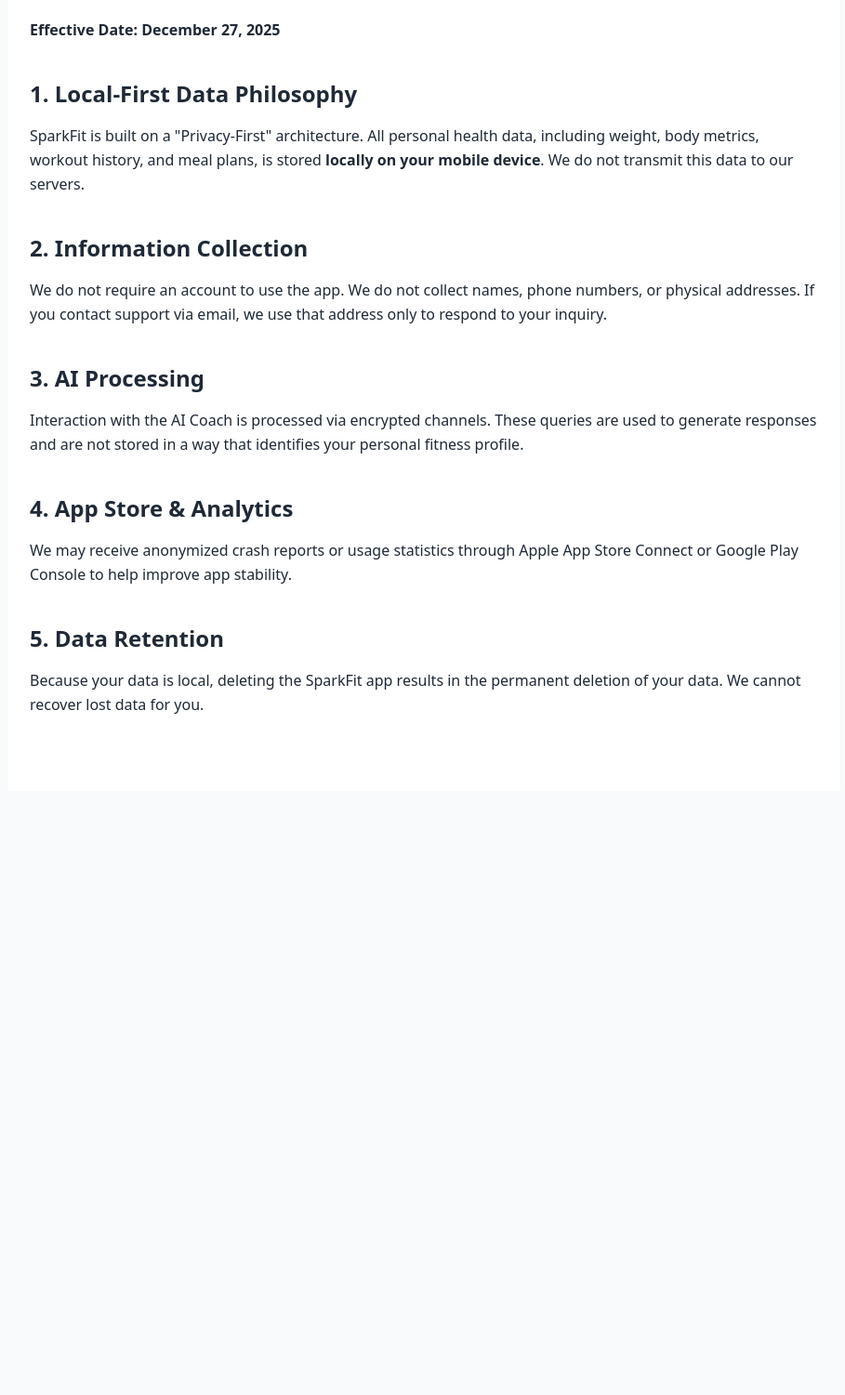
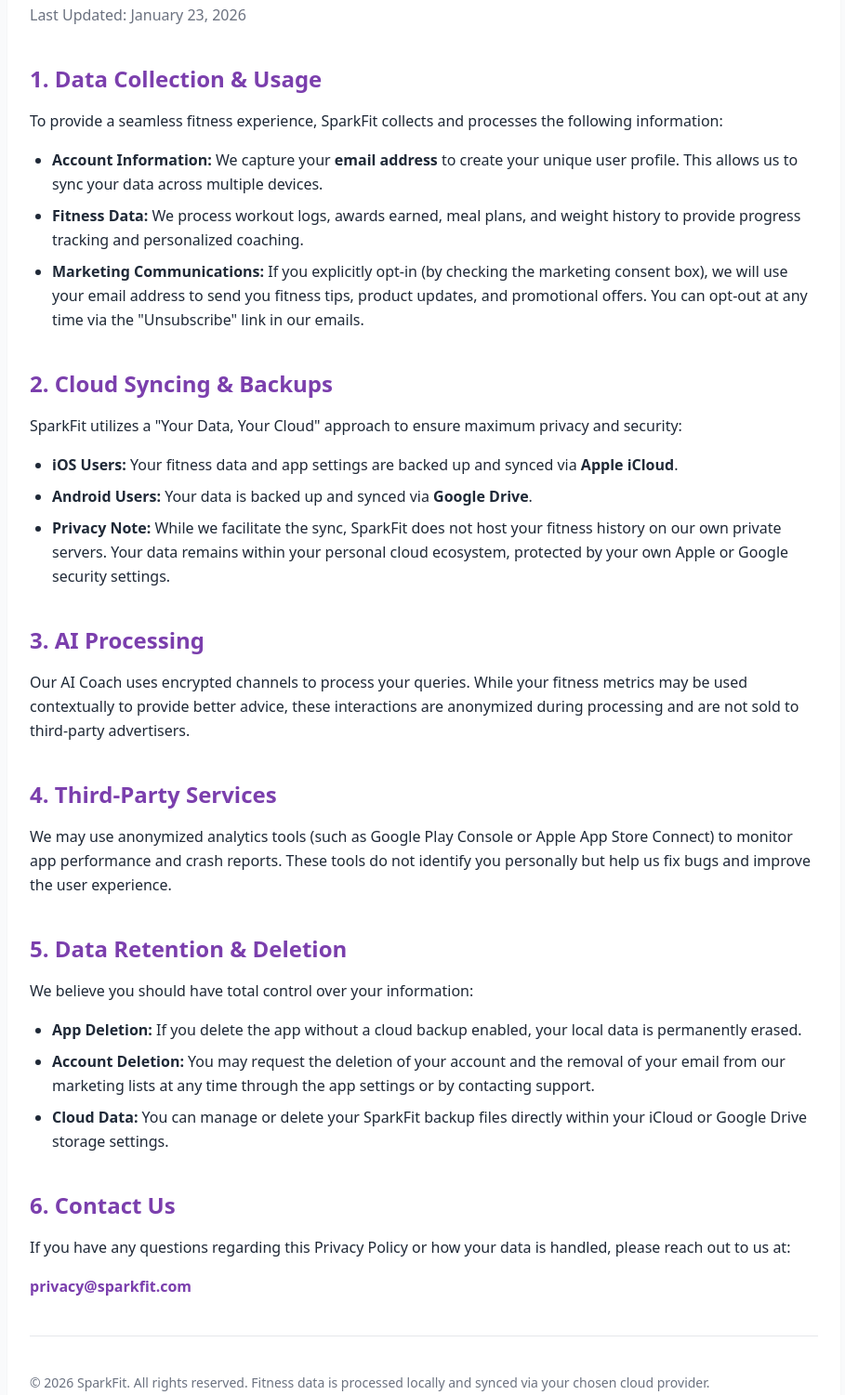
Before and after one commit to colbateson/sparkfit-website, a plain HTML site: page privacy.html in a window 1280 px wide. Shown: the part 191-1692 px from the top of the page at 93% size, without its empty margins (184-1093 px from the left). Before the commit the page ends 1042 px from the top, so only its background shows below. Drawn offline with nearby package versions, Linux system fonts and the light colour scheme.

Commit message:
Update privacy.html

```diff
--- a/privacy.html
+++ b/privacy.html
@@ -1,31 +1,74 @@
 <!DOCTYPE html>
 <html lang="en">
 <head>
-    <meta charset="UTF-8"><meta name="viewport" content="width=device-width, initial-scale=1.0">
+    <meta charset="UTF-8">
+    <meta name="viewport" content="width=device-width, initial-scale=1.0">
     <title>Privacy Policy - SparkFit</title>
     <script src="https://cdn.tailwindcss.com"></script>
-    <style>:root { --brand-purple: #7B3FAD; } .text-brand { color: var(--brand-purple); }</style>
+    <style>
+        :root { --brand-purple: #7B3FAD; }
+        .text-brand { color: var(--brand-purple); }
+        .bg-brand { background-color: var(--brand-purple); }
+    </style>
 </head>
 <body class="bg-gray-50 text-gray-800 font-sans leading-relaxed">
     <div class="max-w-4xl mx-auto py-20 px-6 bg-white shadow-sm min-h-screen">
-        <a href="index.html" class="text-brand font-bold mb-8 inline-block">← Back to Home</a>
-        <h1 class="text-4xl font-black mb-8">Privacy Policy</h1>
-        <p class="mb-6 font-bold">Effective Date: December 27, 2025</p>
+        <a href="index.html" class="text-brand font-bold mb-8 inline-block hover:underline">← Back to Home</a>
 
-        <h2 class="text-2xl font-bold mt-10 mb-4">1. Local-First Data Philosophy</h2>
-        <p>SparkFit is built on a "Privacy-First" architecture. All personal health data, including weight, body metrics, workout history, and meal plans, is stored <strong>locally on your mobile device</strong>. We do not transmit this data to our servers.</p>
+        <h1 class="text-4xl font-black mb-4">Privacy Policy</h1>
+        <p class="mb-8 text-gray-500">Last Updated: January 23, 2026</p>
 
-        <h2 class="text-2xl font-bold mt-10 mb-4">2. Information Collection</h2>
-        <p>We do not require an account to use the app. We do not collect names, phone numbers, or physical addresses. If you contact support via email, we use that address only to respond to your inquiry.</p>
+        <section class="mb-10">
+            <h2 class="text-2xl font-bold mt-10 mb-4 text-brand">1. Data Collection & Usage</h2>
+            <p class="mb-4">To provide a seamless fitness experience, SparkFit collects and processes the following information:</p>
+            <ul class="list-disc ml-6 space-y-2">
+                <li><strong>Account Information:</strong> We capture your <strong>email address</strong> to create your unique user profile. This allows us to sync your data across multiple devices.</li>
+                <li><strong>Fitness Data:</strong> We process workout logs, awards earned, meal plans, and weight history to provide progress tracking and personalized coaching.</li>
+                <li><strong>Marketing Communications:</strong> If you explicitly opt-in (by checking the marketing consent box), we will use your email address to send you fitness tips, product updates, and promotional offers. You can opt-out at any time via the "Unsubscribe" link in our emails.</li>
+            </ul>
+        </section>
 
-        <h2 class="text-2xl font-bold mt-10 mb-4">3. AI Processing</h2>
-        <p>Interaction with the AI Coach is processed via encrypted channels. These queries are used to generate responses and are not stored in a way that identifies your personal fitness profile.</p>
+        <section class="mb-10">
+            <h2 class="text-2xl font-bold mt-10 mb-4 text-brand">2. Cloud Syncing & Backups</h2>
+            <p class="mb-4">SparkFit utilizes a "Your Data, Your Cloud" approach to ensure maximum privacy and security:</p>
+            <ul class="list-disc ml-6 space-y-2">
+                <li><strong>iOS Users:</strong> Your fitness data and app settings are backed up and synced via <strong>Apple iCloud</strong>.</li>
+                <li><strong>Android Users:</strong> Your data is backed up and synced via <strong>Google Drive</strong>.</li>
+                <li><strong>Privacy Note:</strong> While we facilitate the sync, SparkFit does not host your fitness history on our own private servers. Your data remains within your personal cloud ecosystem, protected by your own Apple or Google security settings.</li>
+            </ul>
+        </section>
 
-        <h2 class="text-2xl font-bold mt-10 mb-4">4. App Store & Analytics</h2>
-        <p>We may receive anonymized crash reports or usage statistics through Apple App Store Connect or Google Play Console to help improve app stability.</p>
+        <section class="mb-10">
+            <h2 class="text-2xl font-bold mt-10 mb-4 text-brand">3. AI Processing</h2>
+            <p>Our AI Coach uses encrypted channels to process your queries. While your fitness metrics may be used contextually to provide better advice, these interactions are anonymized during processing and are not sold to third-party advertisers.</p>
+        </section>
 
-        <h2 class="text-2xl font-bold mt-10 mb-4">5. Data Retention</h2>
-        <p>Because your data is local, deleting the SparkFit app results in the permanent deletion of your data. We cannot recover lost data for you.</p>
+        <section class="mb-10">
+            <h2 class="text-2xl font-bold mt-10 mb-4 text-brand">4. Third-Party Services</h2>
+            <p class="mb-4">We may use anonymized analytics tools (such as Google Play Console or Apple App Store Connect) to monitor app performance and crash reports. These tools do not identify you personally but help us fix bugs and improve the user experience.</p>
+        </section>
+
+        <section class="mb-10">
+            <h2 class="text-2xl font-bold mt-10 mb-4 text-brand">5. Data Retention & Deletion</h2>
+            <p class="mb-4">We believe you should have total control over your information:</p>
+            <ul class="list-disc ml-6 space-y-2">
+                <li><strong>App Deletion:</strong> If you delete the app without a cloud backup enabled, your local data is permanently erased.</li>
+                <li><strong>Account Deletion:</strong> You may request the deletion of your account and the removal of your email from our marketing lists at any time through the app settings or by contacting support.</li>
+                <li><strong>Cloud Data:</strong> You can manage or delete your SparkFit backup files directly within your iCloud or Google Drive storage settings.</li>
+            </ul>
+        </section>
+
+        <section class="mb-10">
+            <h2 class="text-2xl font-bold mt-10 mb-4 text-brand">6. Contact Us</h2>
+            <p>If you have any questions regarding this Privacy Policy or how your data is handled, please reach out to us at:</p>
+            <p class="mt-4 font-bold text-brand">privacy@sparkfit.com</p>
+        </section>
+
+        <hr class="my-10 border-gray-200">
+
+        <footer class="text-sm text-gray-500">
+            <p>&copy; 2026 SparkFit. All rights reserved. Fitness data is processed locally and synced via your chosen cloud provider.</p>
+        </footer>
     </div>
 </body>
 </html>
```
